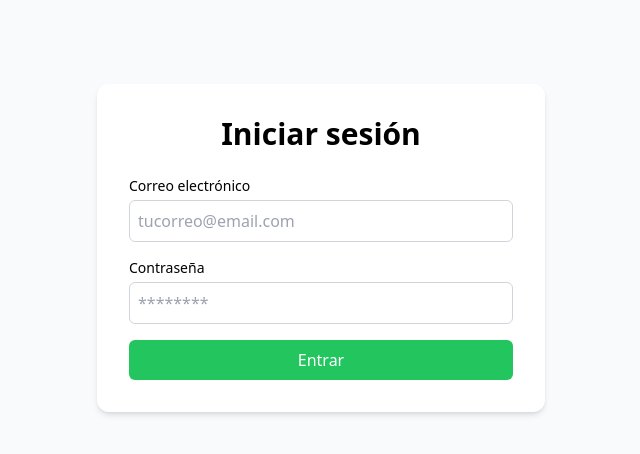
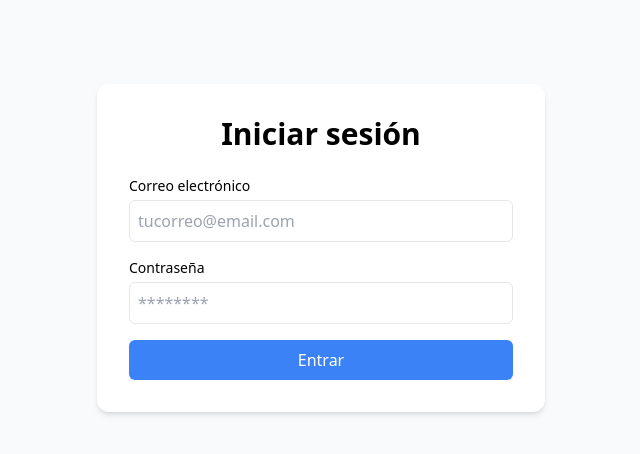
Before and after one commit to Dante6228/psychometric-app, a PHP site: page /web/user/index.php in a window 1280 px wide. Shown: the part 152-606 px from the top of the page, without its empty margins (319-959 px from the left). Run offline with PHP 8.4, Linux system fonts and the light colour scheme; style sheets or scripts are compiled from the project's sources; some libraries are stand-ins or nearby versions.

Commit message:
Cambios visuales al login

```diff
--- a/web/user/index.php
+++ b/web/user/index.php
@@ -31,7 +31,7 @@ if ($message) {
 ?>
 
 <!DOCTYPE html>
-<html lang="es">
+<html lang="es" class="selection:bg-slate-200">
 <head>
     <meta charset="UTF-8">
     <meta name="viewport" content="width=device-width, initial-scale=1.0">
@@ -46,13 +46,13 @@ if ($message) {
         <form action="../../php/user/procesar.php" method="POST" class="flex flex-col gap-4">
             <div>
                 <label for="email" class="block text-sm font-medium">Correo electrónico</label>
-                <input type="email" id="email" name="email" required class="mt-1 border border-gray-300 rounded-md p-2 w-full focus:outline-none focus:ring focus:border-green-400" placeholder="tucorreo@email.com">
+                <input type="email" id="email" name="email" required class="mt-1 border border-soft-grey rounded-md p-2 w-full focus:outline-none focus:border-slate-950 focus:border-1" placeholder="tucorreo@email.com">
             </div>
             <div>
                 <label for="password" class="block text-sm font-medium">Contraseña</label>
-                <input type="password" id="password" name="password" required class="mt-1 border border-gray-300 rounded-md p-2 w-full focus:outline-none focus:ring focus:border-green-400" placeholder="********">
+                <input type="password" id="password" name="password" required class="mt-1 border border-soft-grey rounded-md p-2 w-full focus:outline-none focus:border-slate-950 focus:border-1" placeholder="********">
             </div>
-            <button type="submit" class="bg-green-500 text-white p-2 rounded-md hover:bg-green-600 transition-all">Entrar</button>
+            <button type="submit" class="bg-soft-blue text-white p-2 rounded-md hover:bg-blue-600 transition-all duration-200">Entrar</button>
         </form>
     </div>
 
```
